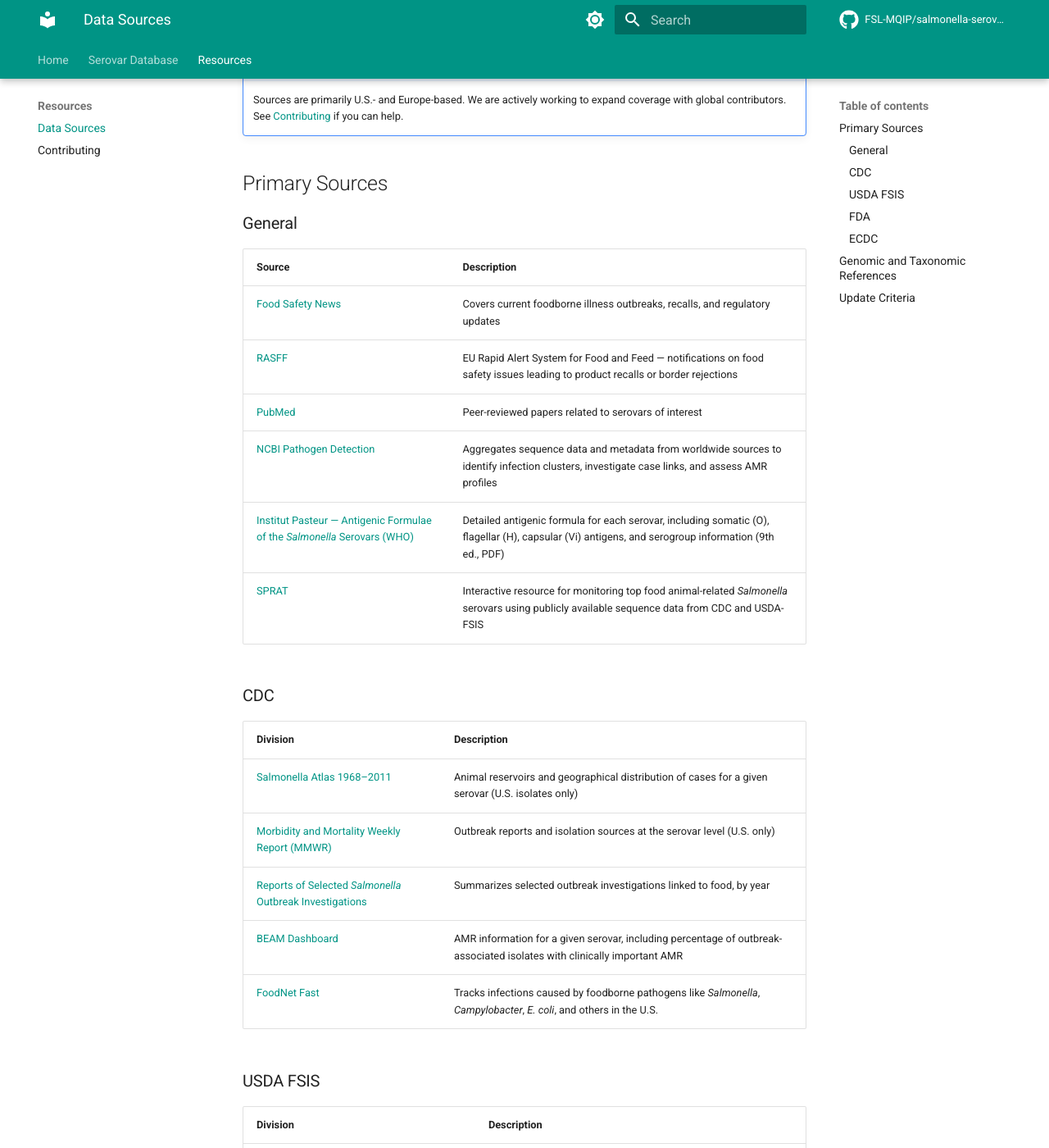
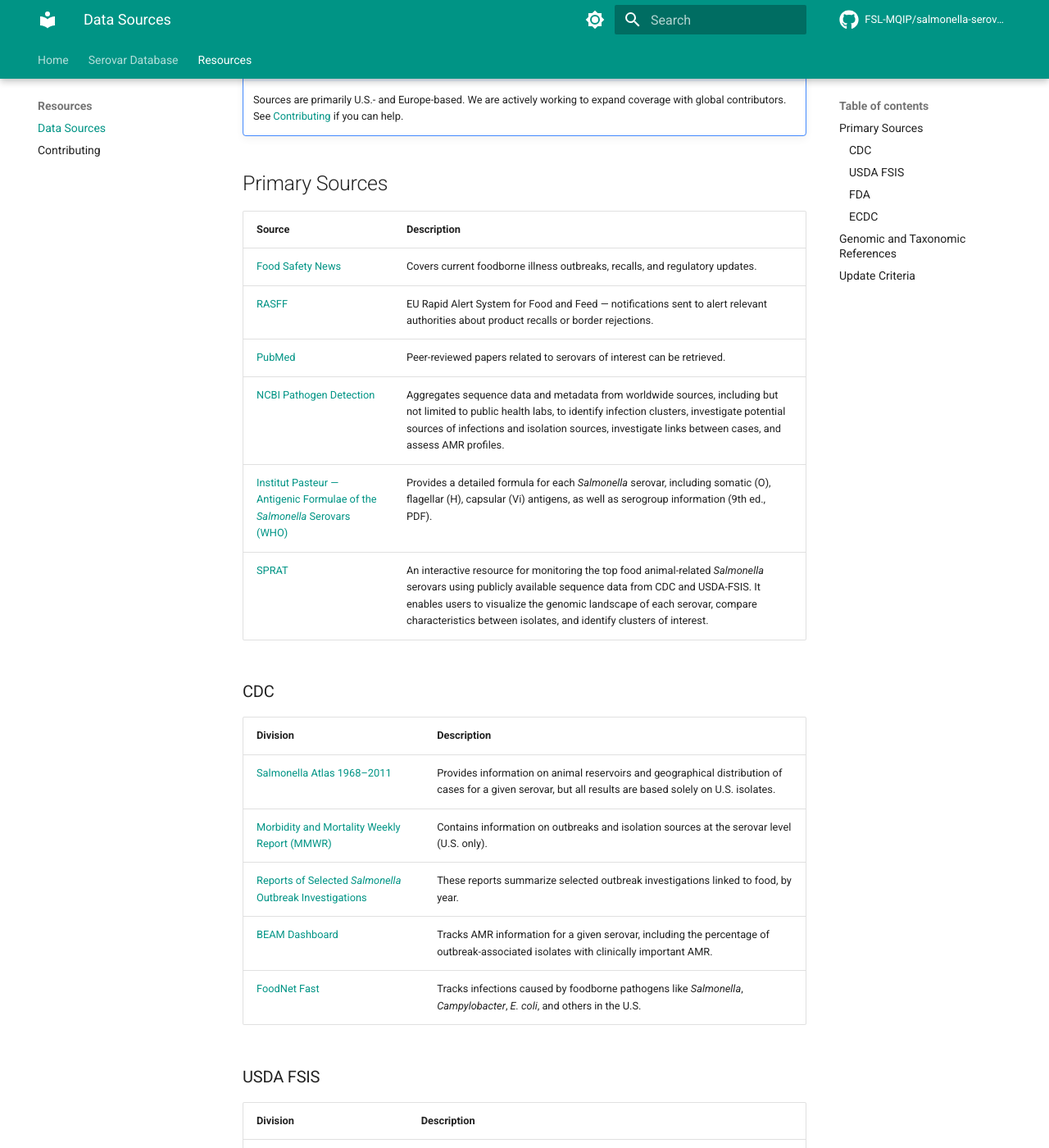
Before and after one commit to FSL-MQIP/salmonella-serovar-wiki, an MkDocs documentation site: the page built from docs/data-sources.md, in a window 1280 px wide and 1400 px high, scrolled down 303 px. Shown: the whole window at 82% size. Built offline with MkDocs 1.6.1 and Material for MkDocs 9.7.7, drawn with Linux system fonts in a browser that asks for light colours; comment, search, counter and statistics services are not loaded; some of the changed text lies outside the part shown.

Commit message:
Enrich homepage and data sources from paper, remove Luke Qian duplicate

```diff
--- a/docs/data-sources.md
+++ b/docs/data-sources.md
@@ -7,49 +7,47 @@
 
 ## Primary Sources
 
-### General
-
 | Source | Description |
 |--------|-------------|
-| [Food Safety News](https://www.foodsafetynews.com/) | Covers current foodborne illness outbreaks, recalls, and regulatory updates |
-| [RASFF](https://food.ec.europa.eu/safety/rasff-food-and-feed-safety-alerts_en) | EU Rapid Alert System for Food and Feed — notifications on food safety issues leading to product recalls or border rejections |
-| [PubMed](https://pubmed.ncbi.nlm.nih.gov/) | Peer-reviewed papers related to serovars of interest |
-| [NCBI Pathogen Detection](https://www.ncbi.nlm.nih.gov/pathogens/) | Aggregates sequence data and metadata from worldwide sources to identify infection clusters, investigate case links, and assess AMR profiles |
-| [Institut Pasteur — Antigenic Formulae of the *Salmonella* Serovars (WHO)](https://www.pasteur.fr/sites/default/files/veng_0.pdf) | Detailed antigenic formula for each serovar, including somatic (O), flagellar (H), capsular (Vi) antigens, and serogroup information (9th ed., PDF) |
-| [SPRAT](https://cse-sprat-dev-web-01.oit.umn.edu/) | Interactive resource for monitoring top food animal-related *Salmonella* serovars using publicly available sequence data from CDC and USDA-FSIS |
+| [Food Safety News](https://www.foodsafetynews.com/) | Covers current foodborne illness outbreaks, recalls, and regulatory updates. |
+| [RASFF](https://food.ec.europa.eu/safety/rasff-food-and-feed-safety-alerts_en) | EU Rapid Alert System for Food and Feed — notifications sent to alert relevant authorities about product recalls or border rejections. |
+| [PubMed](https://pubmed.ncbi.nlm.nih.gov/) | Peer-reviewed papers related to serovars of interest can be retrieved. |
+| [NCBI Pathogen Detection](https://www.ncbi.nlm.nih.gov/pathogens/) | Aggregates sequence data and metadata from worldwide sources, including but not limited to public health labs, to identify infection clusters, investigate potential sources of infections and isolation sources, investigate links between cases, and assess AMR profiles. |
+| [Institut Pasteur — Antigenic Formulae of the *Salmonella* Serovars (WHO)](https://www.pasteur.fr/sites/default/files/veng_0.pdf) | Provides a detailed formula for each *Salmonella* serovar, including somatic (O), flagellar (H), capsular (Vi) antigens, as well as serogroup information (9th ed., PDF). |
+| [SPRAT](https://cse-sprat-dev-web-01.oit.umn.edu/) | An interactive resource for monitoring the top food animal-related *Salmonella* serovars using publicly available sequence data from CDC and USDA-FSIS. It enables users to visualize the genomic landscape of each serovar, compare characteristics between isolates, and identify clusters of interest. |
 
 ### CDC
 
 | Division | Description |
 |----------|-------------|
-| [Salmonella Atlas 1968–2011](https://stacks.cdc.gov/view/cdc/22161) | Animal reservoirs and geographical distribution of cases for a given serovar (U.S. isolates only) |
-| [Morbidity and Mortality Weekly Report (MMWR)](https://www.cdc.gov/mmwr/) | Outbreak reports and isolation sources at the serovar level (U.S. only) |
-| [Reports of Selected *Salmonella* Outbreak Investigations](https://www.cdc.gov/salmonella/outbreaks/index.html) | Summarizes selected outbreak investigations linked to food, by year |
-| [BEAM Dashboard](https://www.cdc.gov/ncezid/dfwed/BEAM-dashboard.html) | AMR information for a given serovar, including percentage of outbreak-associated isolates with clinically important AMR |
+| [Salmonella Atlas 1968–2011](https://stacks.cdc.gov/view/cdc/22161) | Provides information on animal reservoirs and geographical distribution of cases for a given serovar, but all results are based solely on U.S. isolates. |
+| [Morbidity and Mortality Weekly Report (MMWR)](https://www.cdc.gov/mmwr/) | Contains information on outbreaks and isolation sources at the serovar level (U.S. only). |
+| [Reports of Selected *Salmonella* Outbreak Investigations](https://www.cdc.gov/salmonella/outbreaks/index.html) | These reports summarize selected outbreak investigations linked to food, by year. |
+| [BEAM Dashboard](https://www.cdc.gov/ncezid/dfwed/BEAM-dashboard.html) | Tracks AMR information for a given serovar, including the percentage of outbreak-associated isolates with clinically important AMR. |
 | [FoodNet Fast](https://www.cdc.gov/foodnet/) | Tracks infections caused by foodborne pathogens like *Salmonella*, *Campylobacter*, *E. coli*, and others in the U.S. |
 
 ### USDA FSIS
 
 | Division | Description |
 |----------|-------------|
-| [Quarterly Sampling Reports on *Salmonella* and *Campylobacter*](https://www.fsis.usda.gov/science-data/data-sets-visualizations) | Percentage of positive samples and serotype sampling data for FSIS-inspected raw products |
-| [Outbreak Investigation Annual Reports](https://www.fsis.usda.gov/food-safety/recalls-public-health-alerts) | Summary of outbreaks investigated each fiscal year — pathogens, products, illnesses, and recalls |
-| [NARMS Multi-Year Report 2014–2019](https://www.fda.gov/animal-veterinary/national-antimicrobial-resistance-monitoring-system/narms-now-integrated-data) | Trends in *Salmonella* serotypes and AMR in select food animal species and products |
+| [Quarterly Sampling Reports on *Salmonella* and *Campylobacter*](https://www.fsis.usda.gov/science-data/data-sets-visualizations) | These reports provide the percentage of positive samples and serotype sampling data for *Salmonella* and *Campylobacter* for FSIS-inspected raw products. |
+| [Outbreak Investigation Annual Reports](https://www.fsis.usda.gov/food-safety/recalls-public-health-alerts) | These reports provide a summary of outbreaks investigated each fiscal year, detailing the number of outbreaks, pathogens involved, associated products, illnesses, and the number of outbreaks leading to product recalls. |
+| [NARMS Multi-Year Report 2014–2019](https://www.fda.gov/animal-veterinary/national-antimicrobial-resistance-monitoring-system/narms-now-integrated-data) | This report analyzed trends in *Salmonella* serotypes and AMR in select food animal species and products sampled through NARMS from 2014 to 2019. |
 
 ### FDA
 
 | Division | Description |
 |----------|-------------|
-| [Public Health Advisories from Investigations of Foodborne Illness Outbreaks](https://www.fda.gov/food/outbreaks-foodborne-illness/investigations-foodborne-illness-outbreaks) | Advisories issued during outbreak investigations with actionable steps for consumers |
-| [NARMS Now](https://www.fda.gov/animal-veterinary/national-antimicrobial-resistance-monitoring-system/narms-now-integrated-data) | Interactive tool providing AMR data for bacteria isolated from humans, including *Salmonella* |
+| [Public Health Advisories from Investigations of Foodborne Illness Outbreaks](https://www.fda.gov/food/outbreaks-foodborne-illness/investigations-foodborne-illness-outbreaks) | These advisories are issued during outbreak investigations when specific, actionable steps are identified for consumers to protect themselves. |
+| [NARMS Now](https://www.fda.gov/animal-veterinary/national-antimicrobial-resistance-monitoring-system/narms-now-integrated-data) | This interactive FDA tool provides AMR data for bacteria isolated from humans, including *Salmonella*. |
 
 ### ECDC
 
 | Division | Description |
 |----------|-------------|
-| [Surveillance Atlas of Infectious Diseases](https://atlas.ecdc.europa.eu/public/index.aspx) | Interactive tool for exploring data on infectious diseases including salmonellosis — custom tables and maps |
-| [Salmonellosis — Annual Epidemiological Report](https://www.ecdc.europa.eu/en/salmonellosis/surveillance-and-disease-data) | Focused report on salmonellosis based on data from The European Surveillance System |
-| [EU Summary Report on AMR in Zoonotic and Indicator Bacteria](https://www.ecdc.europa.eu/en/publications-data) | Joint EFSA/ECDC report on AMR in *Salmonella* spp. from humans, food-producing animals, and meat products |
+| [Surveillance Atlas of Infectious Diseases](https://atlas.ecdc.europa.eu/public/index.aspx) | This interactive tool allows users to explore data on infectious diseases including salmonellosis, allowing users to query and manipulate the information based on user-defined criteria and generate customized tables and maps. |
+| [Salmonellosis — Annual Epidemiological Report](https://www.ecdc.europa.eu/en/salmonellosis/surveillance-and-disease-data) | This report focuses exclusively on salmonellosis and is based on data from The European Surveillance System. |
+| [EU Summary Report on AMR in Zoonotic and Indicator Bacteria](https://www.ecdc.europa.eu/en/publications-data) | This report, jointly produced by the European Food Safety Authority and ECDC, summarizes the key findings from the 2021–2022 monitoring of AMR in *Salmonella* spp. and *Campylobacter* from humans, food-producing animals, and meat products. |
 
 ## Genomic and Taxonomic References
 
```
Also changed, not shown: docs/contributing.md (+0 -1 lines), docs/index.md (+12 -6 lines).
